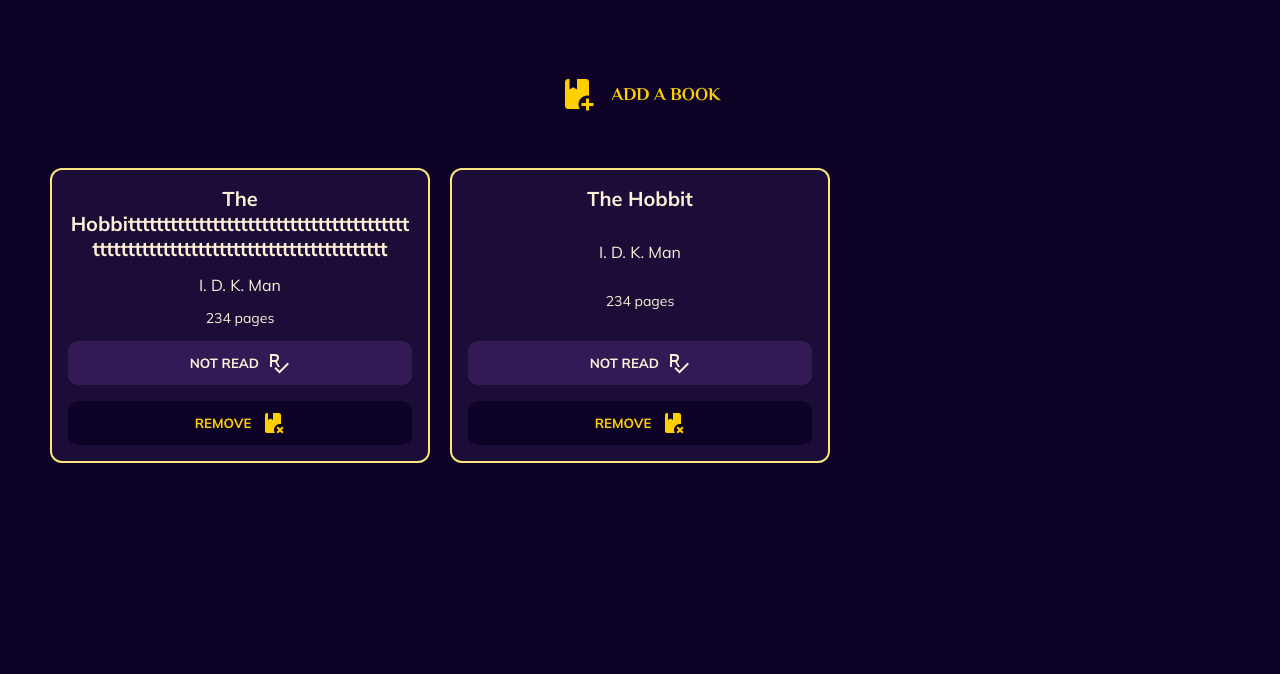
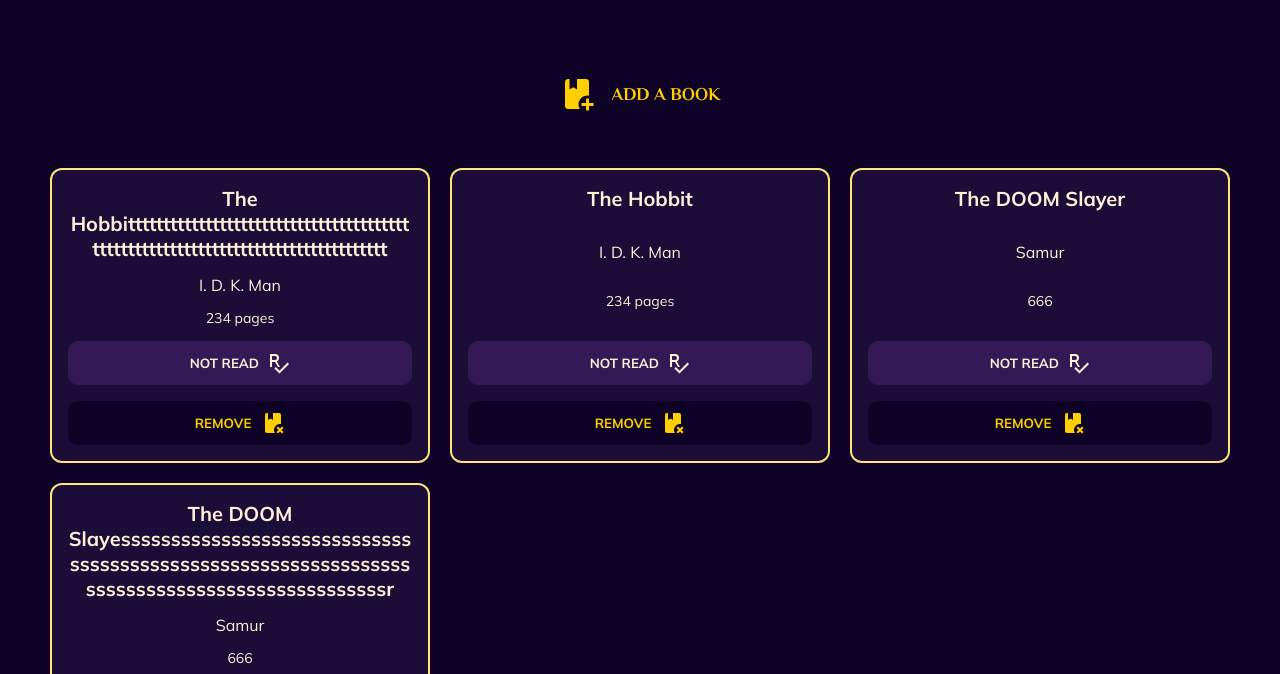
Before and after one commit to HeberRios/top-library, a plain HTML site: page index.html in a window 1280 px wide. Shown: the part 126-800 px from the top of the page. Drawn offline with Linux system fonts and the light colour scheme.

Commit message:
Add Book class and createNewBookCard function
The book class with its constructor was created and also a function for
the creation of a new book card was added.

```diff
--- a/assets/css/styles.css
+++ b/assets/css/styles.css
@@ -187,11 +187,18 @@ main {
 
 .book-status {
     display: flex;
-    color: var(--text);
     justify-content: center;
     align-items: center;
     gap: 0.75rem;
     background-color: var(--secondary);
+}
+
+.not-read {
+    color: var(--text);
+}
+
+.read {
+    color: var(--primary);
 }
 
 .book-status:hover,
--- a/assets/js/main.js
+++ b/assets/js/main.js
@@ -1,6 +1,32 @@
 "use strict";
 
+// VARIABLES -------------------------------------------------------------
+const booksArray = [];
+
+// BOOK CLASS ------------------------------------------------------------
+
+class Book {
+    constructor(title, author, numberOfPages, readStatus) {
+        this.title = title;
+        this.author = author;
+        this.numberOfPages = numberOfPages;
+        this.readStatus = readStatus;
+    }
+}
+
+const newBook = new Book("The DOOM Slayer", "Samur", 666, false);
+const newBook2 = new Book(
+    "The DOOM Slayesssssssssssssssssssssssssssssssssssssssssssssssssssssssssssssssssssssssssssssssssssssssssssssr",
+    "Samur",
+    666,
+    false
+);
+booksArray.push(newBook);
+console.log(booksArray);
+console.log(newBook.title);
+
 // ELEMENTS --------------------------------------------------------------
+const booksCardsContainer = document.querySelector(".books-container");
 const addBookBtn = document.getElementById("add-book");
 const addBookForm = document.getElementById("add-book-form");
 const overlay = document.getElementById("overlay");
@@ -9,6 +35,71 @@ const overlay = document.getElementById("overlay");
 function toggleBookForm() {
     addBookForm.classList.toggle("hidden");
     overlay.classList.toggle("hidden");
+}
+
+function createNewBookCard(newBook) {
+    //VARIABLES
+    let readStatus = false;
+    const readStatusMessage = "read";
+    const notReadStatusMessage = "not read";
+
+    // CREATING THE ELEMENTS
+    const bookCard = document.createElement("div");
+    const bookTitle = document.createElement("p");
+    const bookAuthor = document.createElement("p");
+    const bookPages = document.createElement("p");
+    const bookButtonsContainer = document.createElement("div");
+    const bookStatusBtn = document.createElement("button");
+    const readStatusIcon = document.createElement("img");
+    const removeBookBtn = document.createElement("button");
+    const removeBookIcon = document.createElement("img");
+
+    // ADDING CLASSES
+    bookCard.classList.add("book-card");
+    bookTitle.classList.add("book-title");
+    bookAuthor.classList.add("book-author");
+    bookPages.classList.add("book-pages");
+    bookButtonsContainer.classList.add("book-buttons-container");
+    bookStatusBtn.classList.add("btn", "book-status");
+    readStatusIcon.classList.add("read-status-icon");
+    removeBookBtn.classList.add("btn", "remove-book");
+    removeBookIcon.classList.add("remove-book-icon");
+
+    // ADDING THE CONTENT
+    bookTitle.textContent = newBook.title;
+    bookAuthor.textContent = newBook.author;
+    bookPages.textContent = newBook.numberOfPages;
+
+    //CHECKING THE READING STATUS
+    if (newBook.readStatus) {
+        bookStatusBtn.classList.add("read");
+        bookStatusBtn.textContent = readStatusMessage;
+    } else {
+        bookStatusBtn.classList.add("not-read");
+        bookStatusBtn.textContent = notReadStatusMessage;
+    }
+
+    removeBookBtn.textContent = "remove";
+
+    // ADDING SRC ATTRIBUTE TO THE IMAGES
+    if (bookStatusBtn.classList.contains("read")) {
+        readStatusIcon.src = "assets/icons/read.svg";
+    } else if (bookStatusBtn.classList.contains("not-read")) {
+        readStatusIcon.src = "assets/icons/not-read.svg";
+    }
+
+    removeBookIcon.src = "assets/icons/book-remove.svg";
+
+    // APPENDING ELEMENTS
+    bookCard.appendChild(bookTitle);
+    bookCard.appendChild(bookAuthor);
+    bookCard.appendChild(bookPages);
+    bookCard.appendChild(bookButtonsContainer);
+    bookButtonsContainer.appendChild(bookStatusBtn);
+    bookButtonsContainer.appendChild(removeBookBtn);
+    bookStatusBtn.appendChild(readStatusIcon);
+    removeBookBtn.appendChild(removeBookIcon);
+    booksCardsContainer.appendChild(bookCard);
 }
 
 // EVENT LISTENERS -------------------------------------------------------
@@ -22,3 +113,6 @@ document.addEventListener("keydown", function (e) {
         toggleBookForm();
     }
 });
+
+createNewBookCard(newBook);
+createNewBookCard(newBook2);
```
